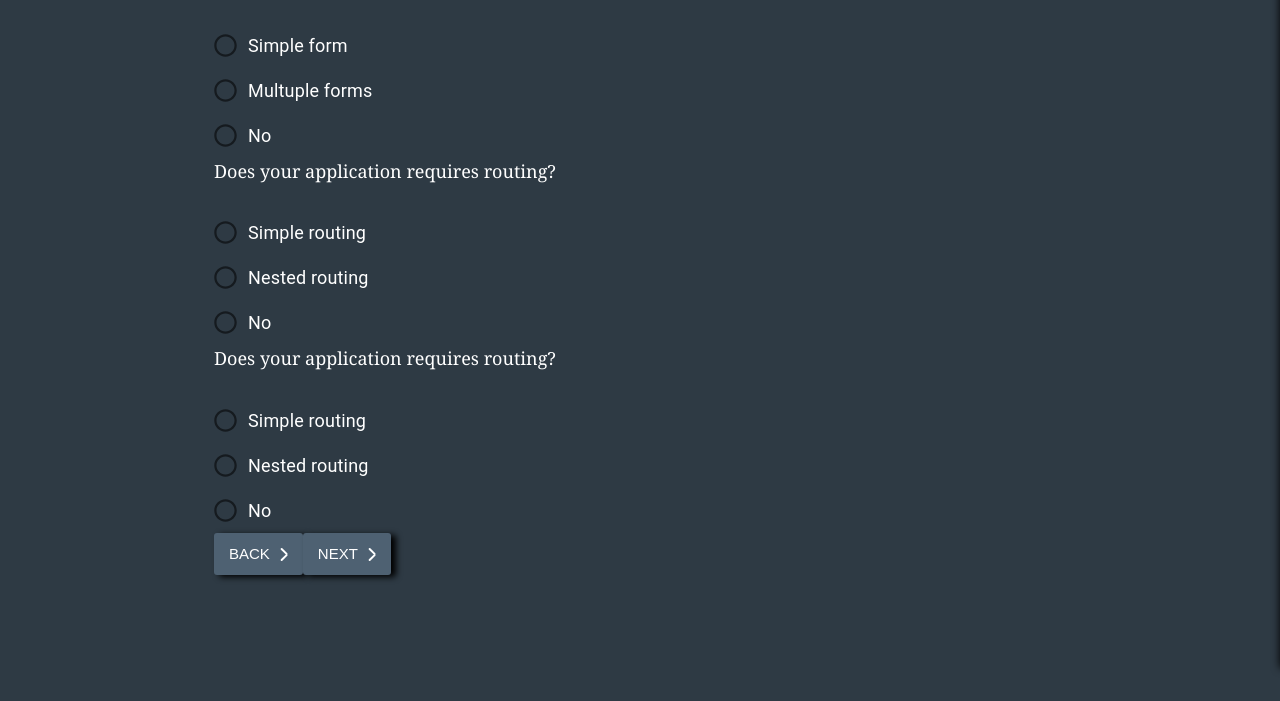
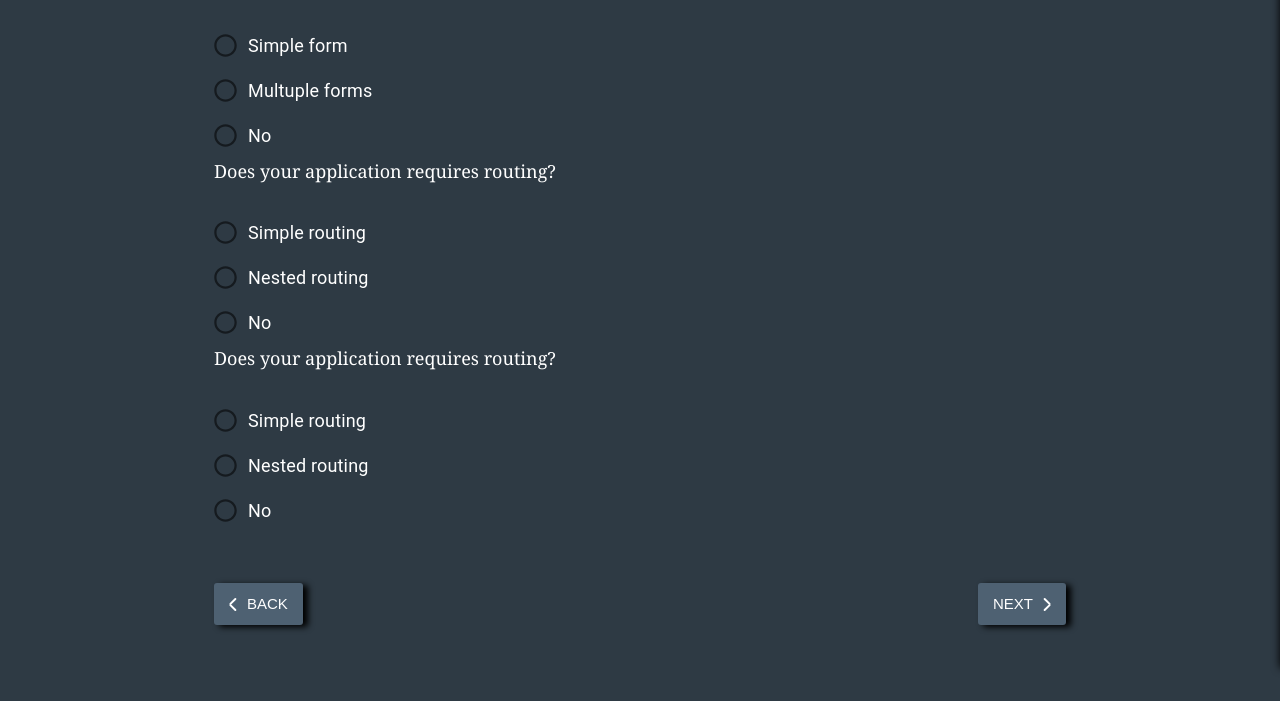
Before and after one commit to elyfuentes27/ReactStarter, a Gatsby site: page /question-2 in a window 1280 px wide. Shown: the part 137-838 px from the top of the page. Before the commit the page ends 800 px from the top, so only its background shows below. Built offline with nearby package versions, Linux system fonts and the light colour scheme; Gatsby itself is replaced by a stand-in of ours.

Commit message:
ctas row

```diff
--- a/src/pages/question-2.js
+++ b/src/pages/question-2.js
@@ -51,13 +51,15 @@ const SecondPage = () => (
           <FormControlLabel value="male" control={<Radio />} label="No" />
     </RadioGroup>
 
-    <Link to="/">
-      <Cta text="Back" type="back"/>
-    </Link>
+    <div className="full-width-ctas">
+      <Link to="/">
+        <Cta text="Back" arrowType="back"/>
+      </Link>
 
-    <Link to="/question-3/">
-      <Cta text="Next" type="next"/>
-    </Link>
+      <Link to="/question-3/">
+        <Cta text="Next" arrowType="next"/>
+      </Link>
+    </div>
 
 
   </Layout>
--- a/src/styles/layout.css
+++ b/src/styles/layout.css
@@ -649,3 +649,9 @@ pre tt:after {
 .body-margin-top {
   height: calc(82px + 1.45rem);
 }
+
+.full-width-ctas {
+  display: flex;
+  justify-content: space-between;
+  margin: 50px 0;
+}
```
Also changed, not shown: src/pages/index.js (+5 -3 lines), src/pages/question-3.js (+8 -6 lines), src/pages/question-4.js (+5 -3 lines).
